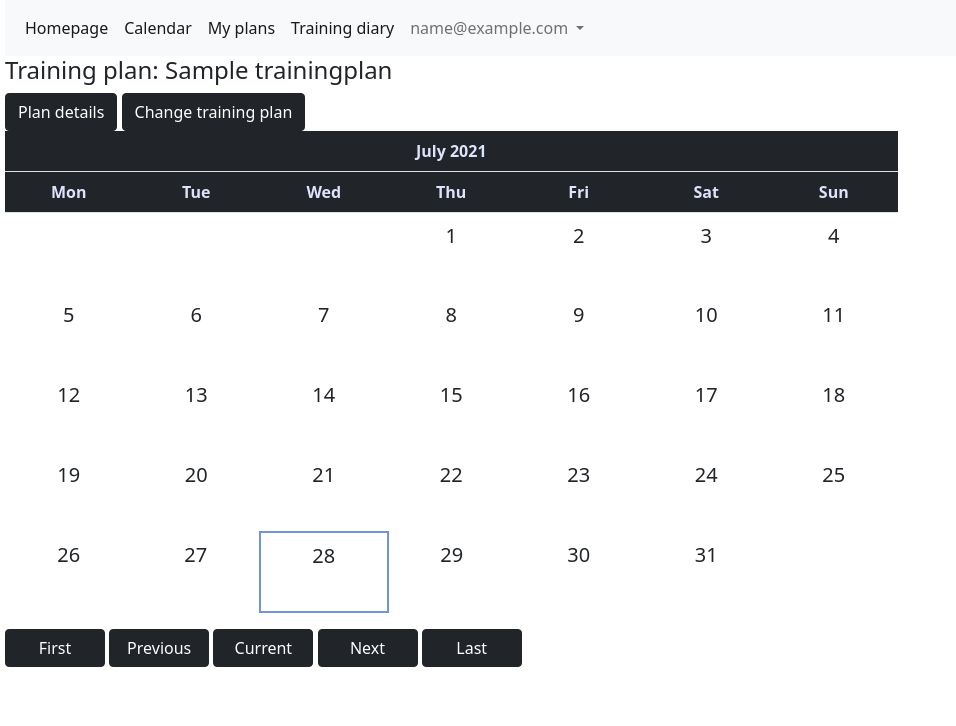
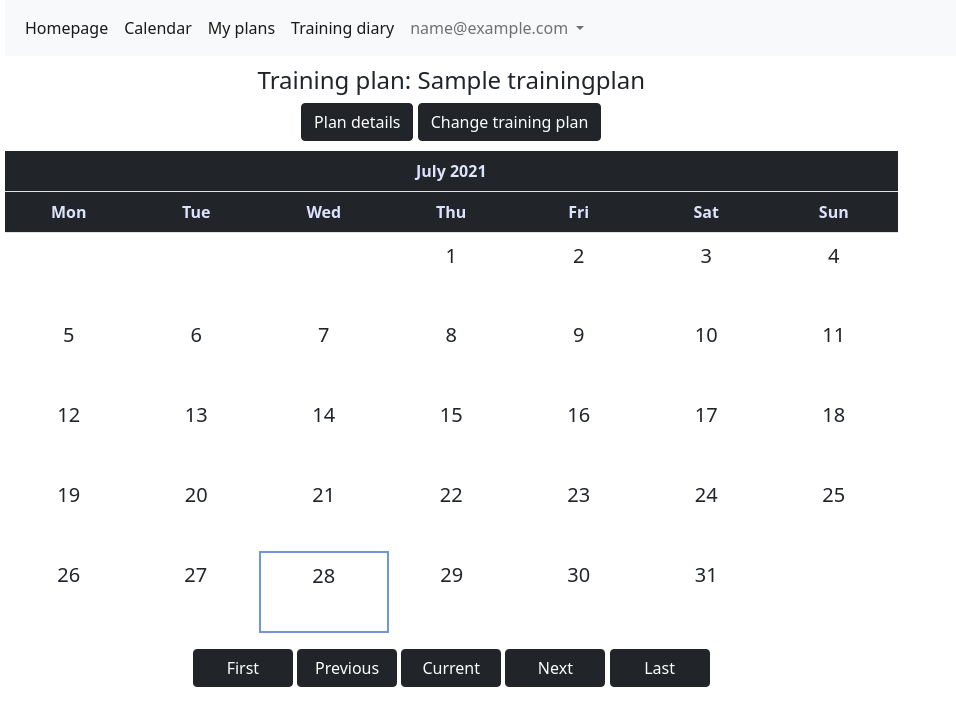
Before and after one commit to Gribek/RunSchedule, a Django app: page /runapp/calendar/7/2021 in a window 1280 px wide. Shown: the top 726 px of the page, without its empty margins (0-956 px from the left). Run offline with Django 3.2, Linux system fonts and the light colour scheme; a user stored in the database is signed in; tables that the repository leaves empty hold one stand-in row (values such as "Sample post").

Commit message:
Rework button containers styling

```diff
--- a/runapp/static/runapp/style.css
+++ b/runapp/static/runapp/style.css
@@ -66,9 +66,11 @@ body {
     .calendar .training_info {
       font-size: 12px; } }
 
-.button-container {
-  text-align: center;
+.button-container, .buttons-center {
   margin: 10px; }
+
+.buttons-center {
+  text-align: center; }
 
 @media (min-width: 800px) {
   .calendar-buttons a {
--- a/runapp/static/runapp/style.scss
+++ b/runapp/static/runapp/style.scss
@@ -85,8 +85,12 @@ body {
 }
 
 .button-container {
+    margin: 10px;
+}
+
+.buttons-center {
+    @extend .button-container;
     text-align: center;
-    margin: 10px;
 }
 
 .calendar-buttons a {
```
